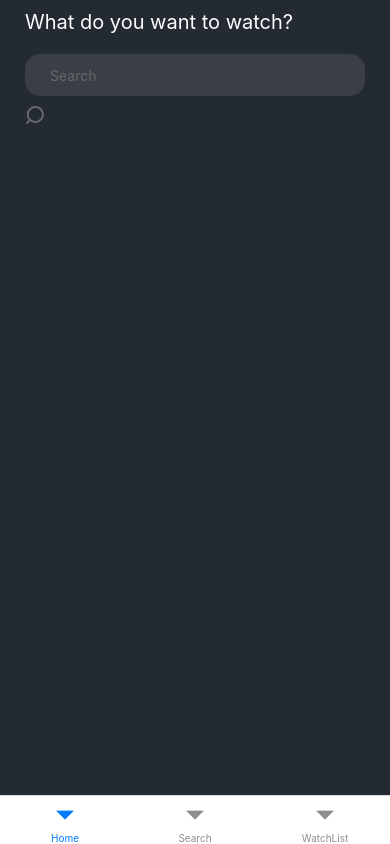
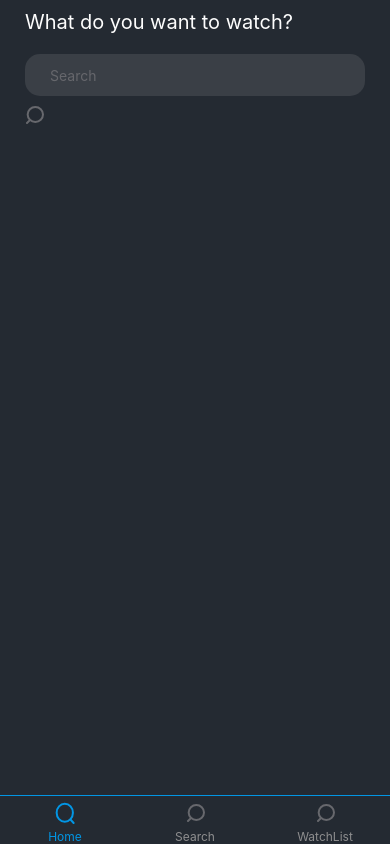
Before and after one commit to xxxGaDxxx/Films, a React Native app: screen / in a window 390 px wide. Built offline with nearby package versions, Linux system fonts and the light colour scheme; no server answers.

Commit message:
fix: tab styles

```diff
--- a/App.tsx
+++ b/App.tsx
@@ -6,6 +6,8 @@ import {SearchScreen} from "./src/screens/Search/SearchScreen";
 import {SafeAreaProvider, SafeAreaView} from "react-native-safe-area-context";
 import {WatchListScreen} from "./src/screens/WatchList/WatchListScreen";
 import {HomeScreen} from "./src/screens/Home/HomeScreen";
+import {SearchSvg} from "./src/assets/svg/SearchSvg";
+import {SearchFocusedSvg} from "./src/assets/svg/SearchFocusedSvg";
 
 
 const Tab = createBottomTabNavigator<RootStackParamsLists>();
@@ -16,7 +18,38 @@ export default function App() {
       <SafeAreaView edges={['bottom', 'top']} style={{flex: 1}}>
         <NavigationContainer>
           <View style={styles.container}>
-            <Tab.Navigator screenOptions={{headerShown: false}}>
+            {/*<Tab.Navigator screenOptions={{headerShown: false}}>*/}
+            <Tab.Navigator
+              screenOptions={({route}) => ({
+                  tabBarIcon: ({focused}) => {
+                    if (route.name === 'Home') {
+                      return focused ? <SearchFocusedSvg/> : <SearchSvg/>
+                    }
+                    if (route.name === 'Search') {
+                      return focused ? <SearchFocusedSvg/> : <SearchSvg/>
+                    }
+                    if (route.name === 'WatchList') {
+                      return focused ? <SearchFocusedSvg/> : <SearchSvg/>
+                    }
+                  },
+
+                  tabBarActiveTintColor: '#0295e3',
+
+                  headerShown: false,
+
+                  tabBarStyle: {
+                    backgroundColor: '#242a32',
+                    borderTopWidth: 1,
+                    borderTopColor: '#0295e3'
+
+                  },
+
+                  tabBarLabelStyle: {
+                    fontSize: 12,
+                  }
+                }
+              )}
+            >
               <Tab.Screen name={'Home'} component={HomeScreen}/>
               <Tab.Screen name={'Search'} component={SearchScreen}/>
               <Tab.Screen name={'WatchList'} component={WatchListScreen}/>
--- /dev/null
+++ b/src/assets/svg/SearchFocusedSvg.tsx
@@ -0,0 +1,30 @@
+import React from 'react';
+import Svg, {Ellipse, Path, SvgProps} from "react-native-svg";
+
+export const SearchFocusedSvg = (props: SvgProps) => (
+  <Svg
+    width={22}
+    height={24}
+    fill="none"
+    xmlns="http://www.w3.org/2000/svg"
+    {...props}
+  >
+    <Ellipse
+      cx={10.789}
+      cy={11.767}
+      rx={8.142}
+      ry={8.989}
+      stroke="#0296E5"
+      strokeWidth={2}
+      strokeLinecap="round"
+      strokeLinejoin="round"
+    />
+    <Path
+      d="M16.451 18.485 19.643 22"
+      stroke="#0296E5"
+      strokeWidth={2}
+      strokeLinecap="round"
+      strokeLinejoin="round"
+    />
+  </Svg>
+)
```
